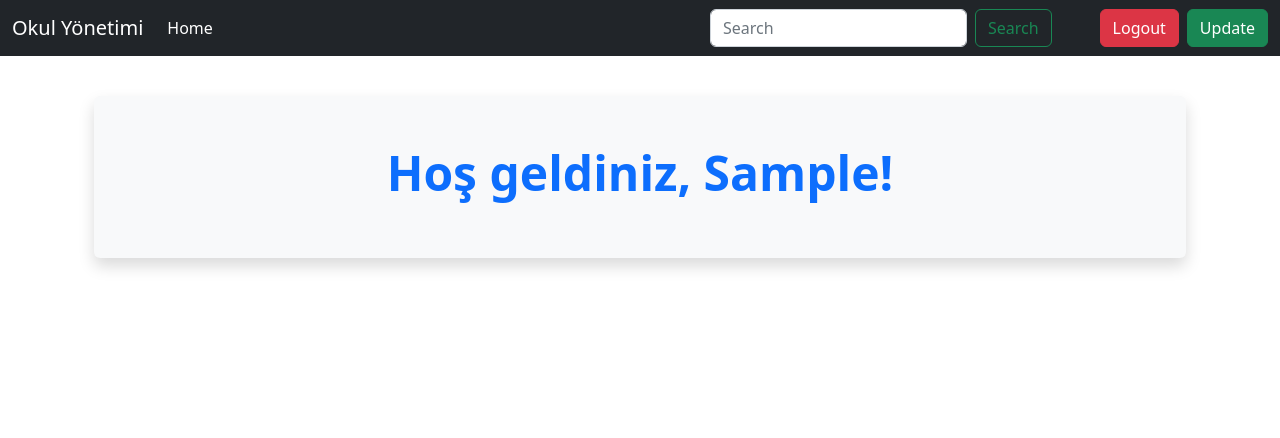
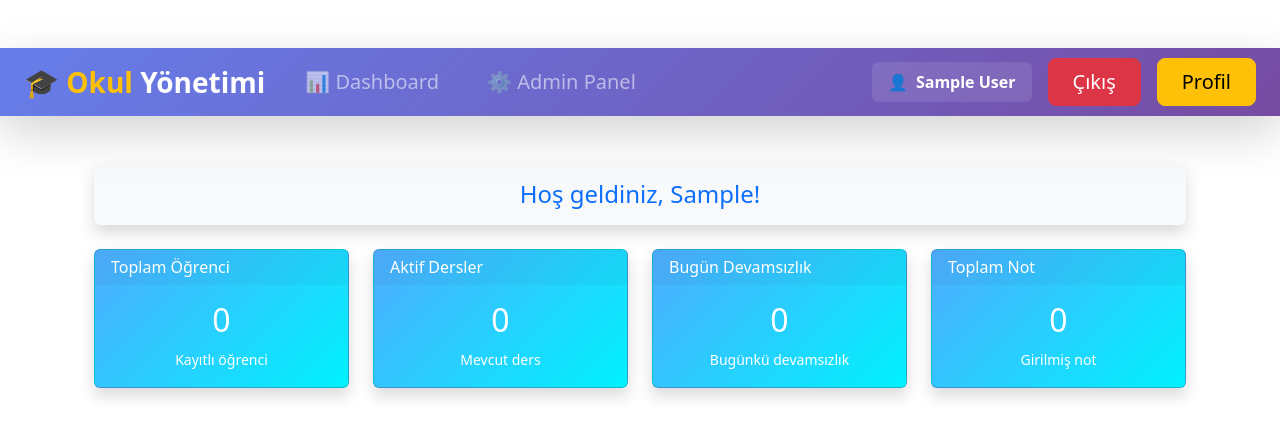
Before and after one commit to tayfuntemur/Okul_Yonetimi, a Django app: page / in a window 1280 px wide. Shown: the top 438 px of the page. Run offline with Django 5.2, Linux system fonts and the light colour scheme; the visitor is signed in with stand-in values (Sample User, id 1); data that the repository does not hold is empty.

Commit message:
yeni eklemeler yapıldı

```diff
--- a/OkulYonetimi/urls.py
+++ b/OkulYonetimi/urls.py
@@ -1,11 +1,12 @@
 
 from django.contrib import admin
-from django.urls import path,include
-from users.views import home
+from django.urls import path, include
+from . import views  # Ana views.py
 
+# OkulYonetimi/urls.py
 urlpatterns = [
     path('admin/', admin.site.urls),
-    path('', home, name='home'),
+    path('', views.home, name='home'),  # Sadece bu
     path('users/', include('users.urls')),
     path('devamsizlik/', include('devamsizlik.urls')),
     path('not_gir/', include('not_gir.urls')),
--- /dev/null
+++ b/OkulYonetimi/views.py
@@ -0,0 +1,35 @@
+from django.shortcuts import render
+from django.utils import timezone
+
+def home(request):
+    try:
+        from ogrenciler.models import Ogrenci
+        toplam_ogrenci = Ogrenci.objects.count()
+    except ImportError:
+        toplam_ogrenci = 0
+
+    try:
+        from dersler.models import Ders
+        toplam_ders = Ders.objects.count()
+    except ImportError:
+        toplam_ders = 0
+
+    try:
+        from devamsizlik.models import Devamsizlik
+        bugun_devamsizlik = Devamsizlik.objects.filter(devamsizlik_tarihi=timezone.now().date()).count()  # tarih → devamsizlik_tarihi
+    except ImportError:
+        bugun_devamsizlik = 0
+
+    try:
+        from not_gir.models import DersNotu
+        toplam_not = DersNotu.objects.count()
+    except ImportError:
+        toplam_not = 0
+
+    context = {
+        'toplam_ogrenci': toplam_ogrenci,
+        'toplam_ders': toplam_ders,
+        'bugun_devamsizlik': bugun_devamsizlik,
+        'toplam_not': toplam_not,
+    }
+    return render(request, 'home.html', context)
--- a/static/css/style.css
+++ b/static/css/style.css
@@ -49,3 +49,16 @@
         white-space: nowrap;
         -webkit-overflow-scrolling: touch;
       }
+     .gradient-bg {
+    background: linear-gradient(135deg, #4facfe 0%, #00f2fe 100%);
+}
+.btn-gradient-primary {
+    background: linear-gradient(135deg, #667eea 0%, #764ba2 100%);
+    border: none;
+    color: white;
+}
+
+.btn-gradient-primary:hover {
+    background: linear-gradient(135deg, #5a6fd8 0%, #6a4190 100%);
+    color: white;
+}
--- a/templates/base.html
+++ b/templates/base.html
@@ -14,43 +14,47 @@
     <link href="{% static 'css/style.css' %}" rel="stylesheet">
 
     <title>Okul Yönetimi</title>
+
   </head>
 
   <body>
 
     <header>
-      <nav class="navbar navbar-expand-md navbar-dark fixed-top bg-dark">
-        <div class="container-fluid">
+      <nav class="navbar navbar-expand-lg navbar-dark shadow-lg" style="background: linear-gradient(135deg, #667eea 0%, #764ba2 100%);">
+    <div class="container-fluid px-4">
+        <a class="navbar-brand fw-bold fs-3" href="{% url 'home' %}">
+            🎓 <span class="text-warning">Okul</span> Yönetimi
+        </a>
 
-          <a class="navbar-brand" href="#">Okul Yönetimi</a>
+        <div class="collapse navbar-collapse">
+            <ul class="navbar-nav me-auto mb-2 mb-lg-0">
+                <li class="nav-item mx-2">
+                    <a class="nav-link fs-5 px-3 py-2 rounded" href="{% url 'home' %}">
+                        📊 Dashboard
+                    </a>
+                </li>
+                <li class="nav-item mx-2">
+                    <a class="nav-link fs-5 px-3 py-2 rounded" href="/admin/">
+                        ⚙️ Admin Panel
+                    </a>
+                </li>
+            </ul>
 
-          <div class="collapse navbar-collapse" id="navbarCollapse">
-            <ul class="navbar-nav me-auto mb-2 mb-md-0">
-              <li class="nav-item">
-                <a class="nav-link active" aria-current="page" href="{% url 'home' %}">Home</a>
-            </ul>
-          <div class="d-flex gap-lg-5">
-
-            <form class="d-flex " role="search">
-              <input class="form-control me-2" type="search" placeholder="Search" aria-label="Search">
-              <button class="btn btn-outline-success" type="submit">Search</button>
-            </form>
-
-            <div class="d-flex gap-2  justify-content-md-end">
-            {% if request.user.is_authenticated %}
-              <a href="{% url 'users:logout_view' %}" class="btn btn-danger">Logout</a>
-              <a href="{% url 'users:update_user_view' %}" class="btn btn-success">Update</a>
-            {% else %}
-              <a href="{% url 'users:login_view' %}" class="btn btn-success">Login</a>
-              <a href="{% url 'users:register_view' %}" class="btn btn-danger">Register</a>
-              {% endif %}
+            <div class="d-flex align-items-center gap-3">
+                {% if request.user.is_authenticated %}
+                    <div class="d-flex align-items-center gap-2 bg-white bg-opacity-10 rounded px-3 py-2">
+                        <span class="text-warning fw-bold">👤</span>
+                        <span class="text-white fw-semibold">{{ user.first_name }} {{ user.last_name }}</span>
+                    </div>
+                    <a href="{% url 'users:logout_view' %}" class="btn btn-danger btn-lg px-4">Çıkış</a>
+                    <a href="{% url 'users:update_user_view' %}" class="btn btn-warning btn-lg px-4">Profil</a>
+                {% else %}
+                    <a href="{% url 'users:login_view' %}" class="btn btn-success btn-lg px-4">Giriş</a>
+                {% endif %}
             </div>
-
-          </div>
-
-          </div>
         </div>
-      </nav>
+    </div>
+</nav>
     </header>
 
   <main>
--- a/templates/home.html
+++ b/templates/home.html
@@ -1,34 +1,64 @@
 {% extends 'base.html' %}
 {% block content %}
-<div class="container mt-5 text-center">
-<div class="p-5 bg-light rounded shadow">
-    <h1 class="display-5 fw-bold text-primary"> Hoş geldiniz{% if user.first_name %}, {{ user.first_name }}{% endif %}!</h1>
+<div class="container mt-5">
+
+<!-- Hoşgeldin küçük -->
+<div class="p-3 bg-light rounded shadow mb-4">
+    <h4 class="text-primary text-center mb-0">
+        Hoş geldiniz, {{ user.first_name }}!
+    </h4>
 </div>
 
-  <div class="d-flex flex-column flex-md-row justify-content-center gap-4 mt-4">
+<!-- Dashboard kartları -->
+<div class="row mb-4">
+    <div class="col-md-3 mb-3">
+        <div class="card text-white h-100 gradient-bg shadow">
+            <div class="card-header border-0">
+                <h6 class="card-title mb-0">Toplam Öğrenci</h6>
+            </div>
+            <div class="card-body text-center">
+                <h2 class="card-text">{{ toplam_ogrenci|default:0 }}</h2>
+                <small>Kayıtlı öğrenci</small>
+            </div>
+        </div>
+    </div>
 
-  {% if user.is_authenticated %}
-    {% if user.role == "ogrenci" %}
+    <div class="col-md-3 mb-3">
+        <div class="card text-white h-100 gradient-bg shadow">
+            <div class="card-header border-0">
+                <h6 class="card-title mb-0">Aktif Dersler</h6>
+            </div>
+            <div class="card-body text-center">
+                <h2>{{ toplam_ders|default:0 }}</h2>
+                <small>Mevcut ders</small>
+            </div>
+        </div>
+    </div>
 
-    <a href="{% url 'not_gir:ogrenci_notlari' %}" class="btn btn-success btn-lg px-4">
-        📝 Notlarımı Görüntüle
-    </a>
+    <div class="col-md-3 mb-3">
+        <div class="card text-white h-100 gradient-bg shadow">
+            <div class="card-header border-0">
+                <h6 class="card-title mb-0">Bugün Devamsızlık</h6>
+            </div>
+            <div class="card-body text-center">
+                <h2>{{ bugun_devamsizlik|default:0 }}</h2>
+                <small>Bugünkü devamsızlık</small>
+            </div>
+        </div>
+    </div>
 
-    <a href="{% url 'devamsizlik:ogrenci_devamsizlik' %}" class="btn btn-warning btn-lg px-4">
-      📅 Devamsızlık Durumum
-    </a>
-
-    {% elif user.role == "superuser" %}
-    <a href="{% url 'not_gir:sinif-secimi' %}" class="btn btn-success btn-lg px-4">
-
-      📝 Toplu Not Girişi
-    </a>
-
-      {% endif %}
-    {% endif %}
-  </div>
-
-
+    <div class="col-md-3 mb-3">
+        <div class="card text-white h-100 gradient-bg shadow">
+            <div class="card-header border-0">
+                <h6 class="card-title mb-0">Toplam Not</h6>
+            </div>
+            <div class="card-body text-center">
+                <h2>{{ toplam_not|default:0 }}</h2>
+                <small>Girilmiş not</small>
+            </div>
+        </div>
+    </div>
+</div>
 
 </div>
 {% endblock %}
--- a/users/admin.py
+++ b/users/admin.py
@@ -26,7 +26,7 @@ class CustomUserAdmin(UserAdmin):
         ),
     }),
 )
-    search_fields=['email,']
+    search_fields=['email']
     ordering =['first_name']
     list_display=("email", "first_name", "last_name", "role", "is_active", "is_staff")
     list_filter = ('is_active','is_staff','role')
--- a/users/apps.py
+++ b/users/apps.py
@@ -4,6 +4,4 @@ from django.apps import AppConfig
 class UsersConfig(AppConfig):
     default_auto_field = 'django.db.models.BigAutoField'
     name = 'users'
-
-    def ready(self):
-        import users.signals
+    verbose_name = 'Personel Yönetimi'
```
Also changed, not shown: OkulYonetimi/settings.py (+21 -0 lines), users/templates/users/update.html (+12 -9 lines).
